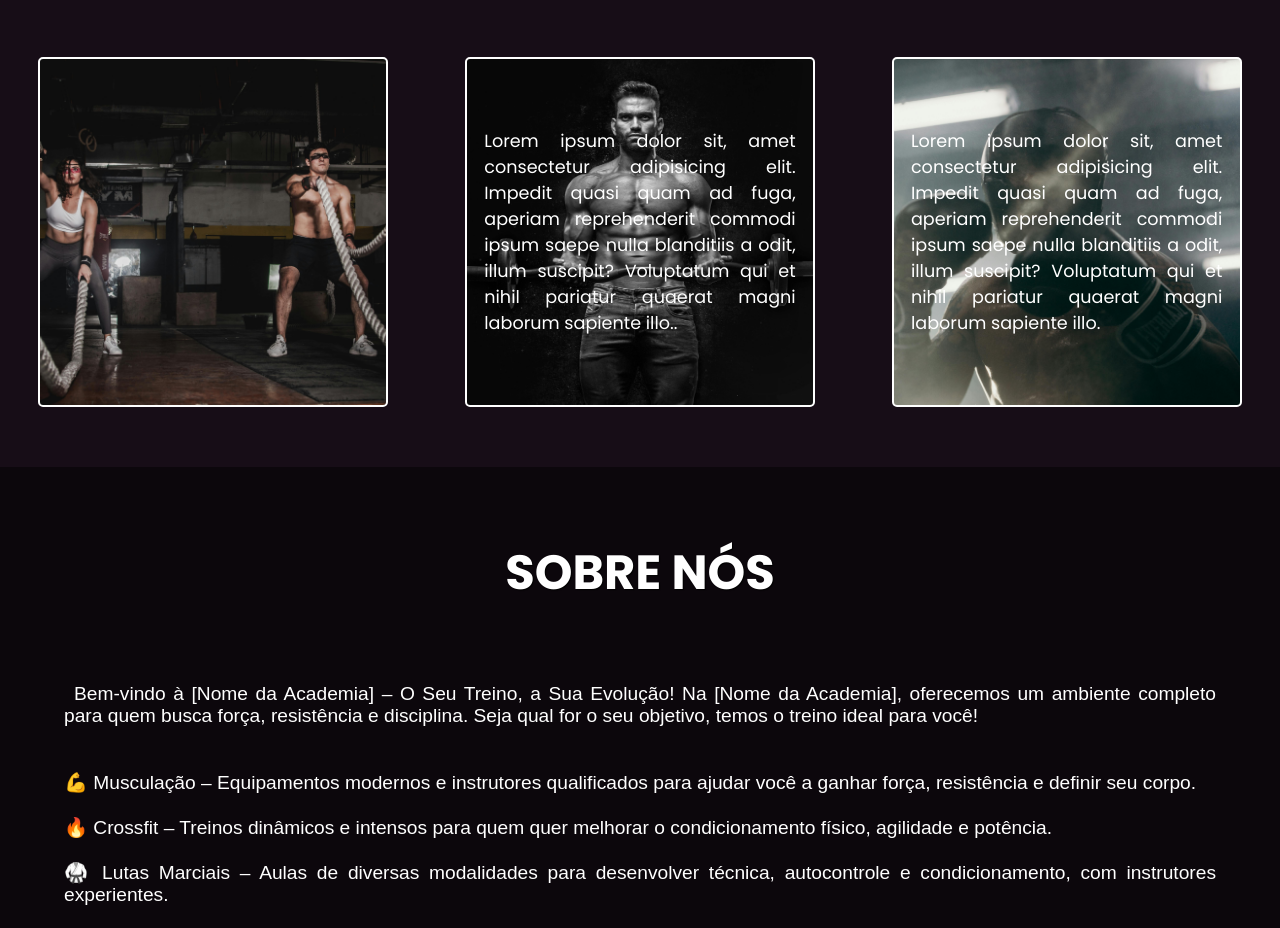
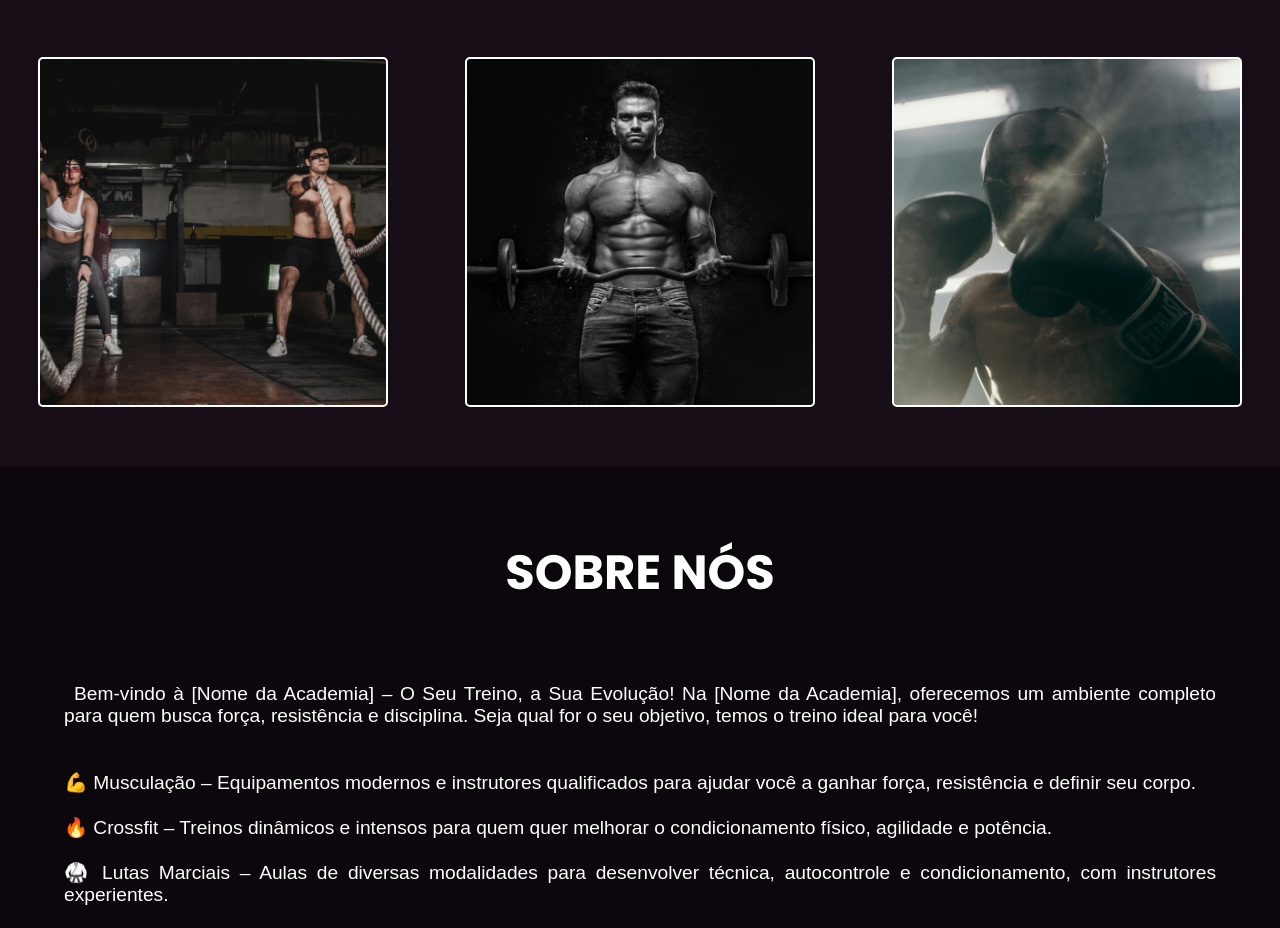
Before and after one commit to GRodrigues10/Gym-Landing-Page, a plain HTML site: page index.html in a window 1280 px wide. Shown: the part 845-1773 px from the top of the page. Drawn offline with Linux system fonts and the light colour scheme.

Commit message:
Atualização

```diff
--- a/index.html
+++ b/index.html
@@ -25,12 +25,12 @@
             </div>
             <div class="part" id="part2">
                 <div id="blur2">
-                    <p id="text2">Lorem ipsum dolor sit, amet consectetur adipisicing elit. Impedit quasi quam ad fuga, aperiam reprehenderit commodi ipsum saepe nulla blanditiis a odit, illum suscipit? Voluptatum qui et nihil pariatur quaerat magni laborum sapiente illo..</p>
+                    <p id="text2" class="invisible">Lorem ipsum dolor sit, amet consectetur adipisicing elit. Impedit quasi quam ad fuga, aperiam reprehenderit commodi ipsum saepe nulla blanditiis a odit, illum suscipit? Voluptatum qui et nihil pariatur quaerat magni laborum sapiente illo..</p>
                 </div>
             </div>
             <div class="part" id="part3">
                 <div id="blur3">
-                    <p id="text3">Lorem ipsum dolor sit, amet consectetur adipisicing elit. Impedit quasi quam ad fuga, aperiam reprehenderit commodi ipsum saepe nulla blanditiis a odit, illum suscipit? Voluptatum qui et nihil pariatur quaerat magni laborum sapiente illo.</p>
+                    <p id="text3" class="invisible">Lorem ipsum dolor sit, amet consectetur adipisicing elit. Impedit quasi quam ad fuga, aperiam reprehenderit commodi ipsum saepe nulla blanditiis a odit, illum suscipit? Voluptatum qui et nihil pariatur quaerat magni laborum sapiente illo.</p>
                 </div>
             </div>
         </div>
```
